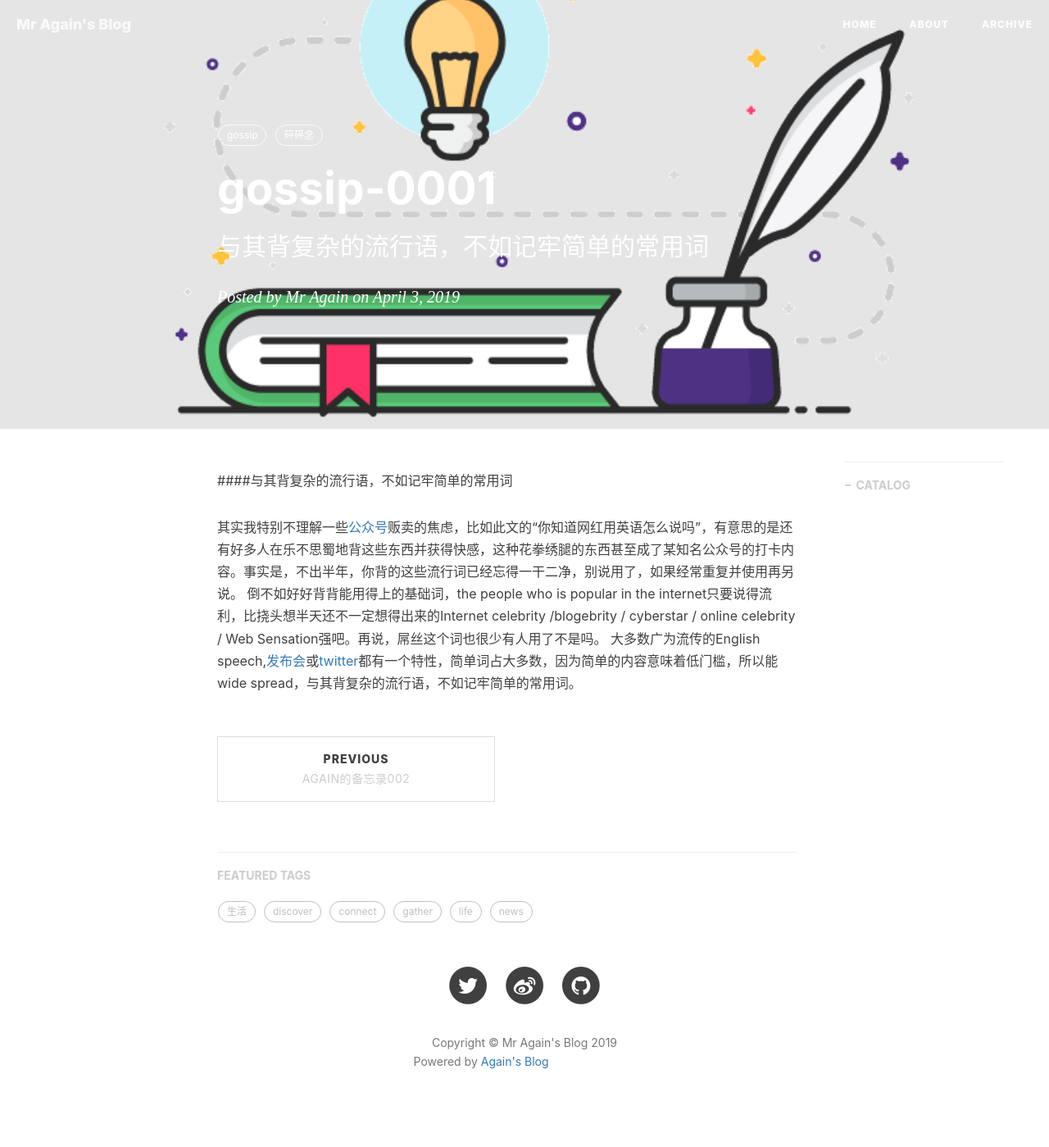
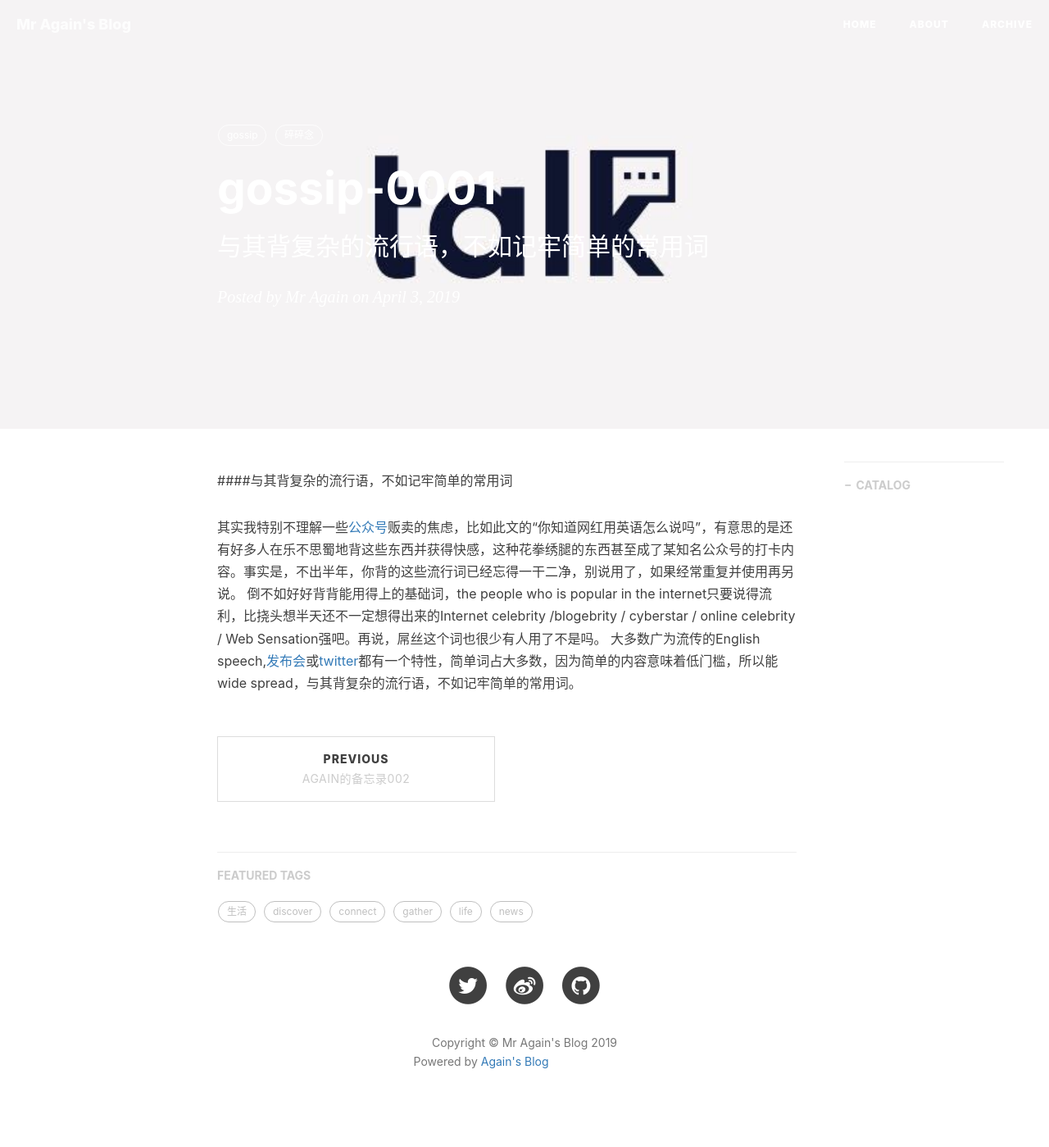
Before and after one commit to vander1997/vander1997.github.io, a Jekyll site: the page built from _posts/2019-04-03-碎碎念0001.md, in a window 1280 px wide. Shown: the whole page at 82% size. Built offline with Jekyll 4.4.1, drawn with Linux system fonts in a browser that asks for light colours; nearby versions of some CDN libraries; comment, search, counter and statistics services are not loaded; grey boxes are pictures that could not be loaded.

Commit message:
Update 2019-04-03-碎碎念0001.md

```diff
--- a/_posts/2019-04-03-碎碎念0001.md
+++ b/_posts/2019-04-03-碎碎念0001.md
@@ -4,7 +4,7 @@
 subtitle:   "与其背复杂的流行语，不如记牢简单的常用词"
 date:       2019-04-03 12:00:00
 author:     "Mr Again"
-header-img: "img/post-bg-2019-motto.png"
+header-img: "img/post-bg-gossip.JPG"
 catalog: true
 tags:
     - gossip
```
